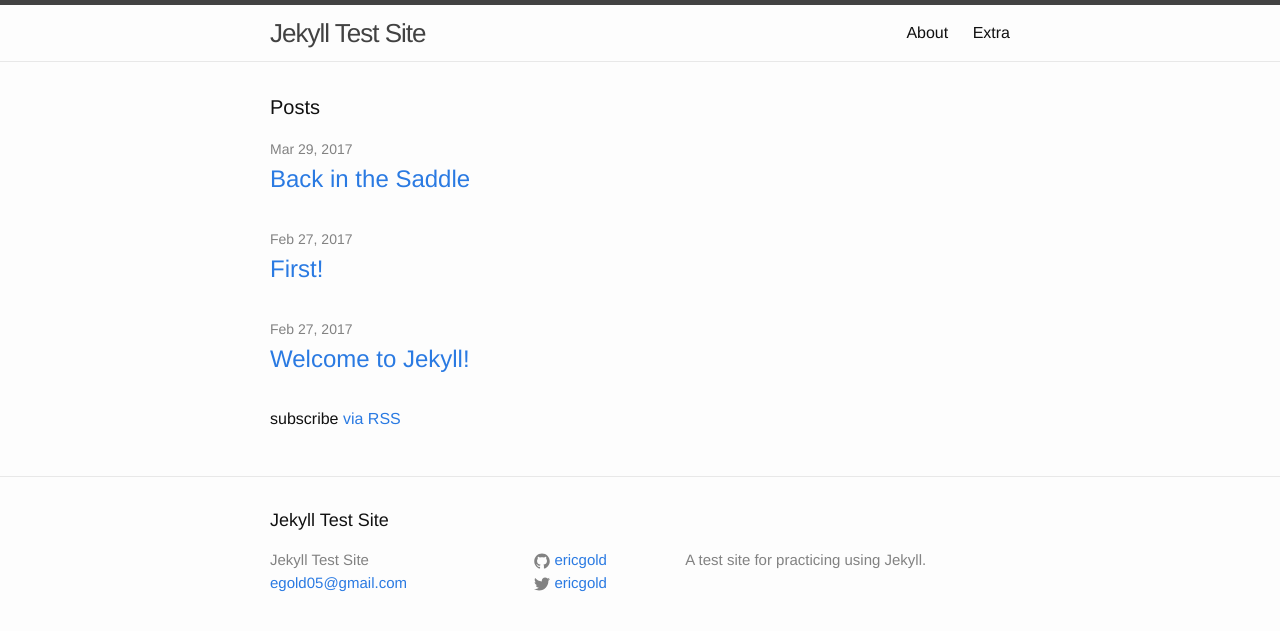
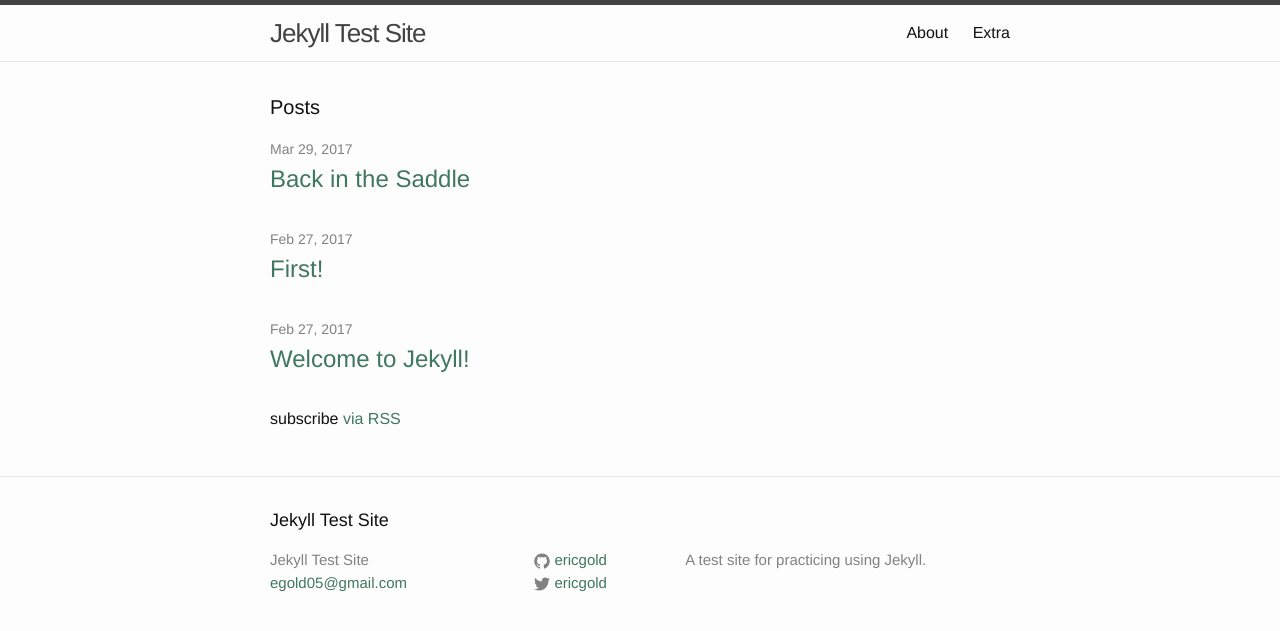
Before and after one commit to ericgold/jekylltest, a Jekyll site: the page built from index.md, in a window 1280 px wide. Shown: the top 631 px of the page. Built offline with Jekyll 4.4.1, drawn with Linux system fonts in a browser that asks for light colours.

Commit message:
changed -color

```diff
--- a/Gemfile
+++ b/Gemfile
@@ -16,7 +16,7 @@ gem "jekyll", "3.4.0"
 
 # If you want to use GitHub Pages, remove the "gem "jekyll"" above and
 # uncomment the line below. To upgrade, run `bundle update github-pages`.
-# gem "github-pages", group: :jekyll_plugins
+# bgem "github-pages", group: :jekyll_plugins
 
 # If you have any plugins, put them here!
 group :jekyll_plugins do
--- a/_sass/minima.scss
+++ b/_sass/minima.scss
@@ -10,7 +10,8 @@ $spacing-unit:     30px !default;
 
 $text-color:       #111 !default;
 $background-color: #fdfdfd !default;
-$brand-color:      #2a7ae2 !default;
+/* $brand-color:      #2a7ae2 !default; */
+$brand-color: #40775F;
 
 $grey-color:       #828282 !default;
 $grey-color-light: lighten($grey-color, 40%) !default;
```
Also changed, not shown: Gemfile.lock.
